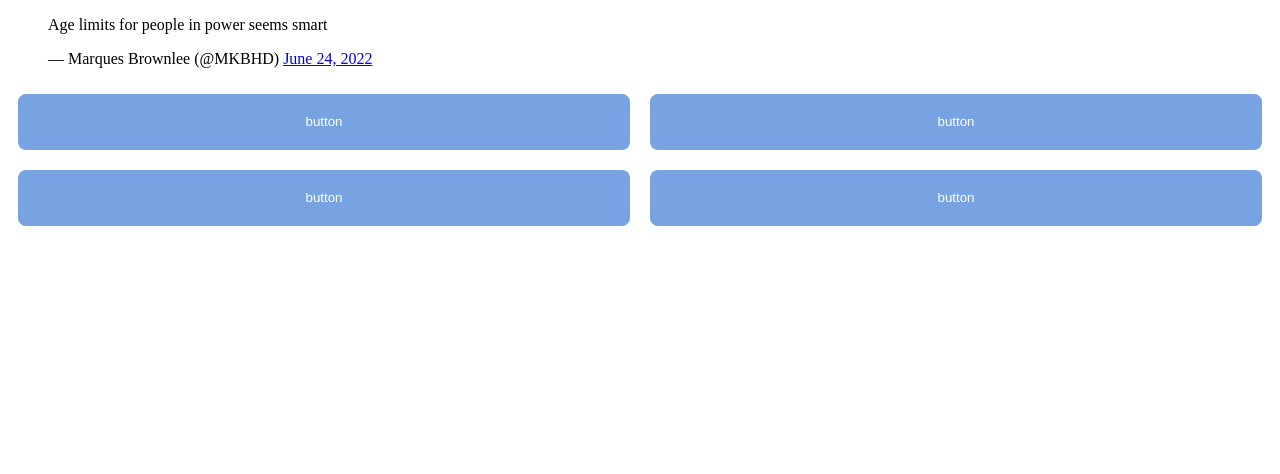
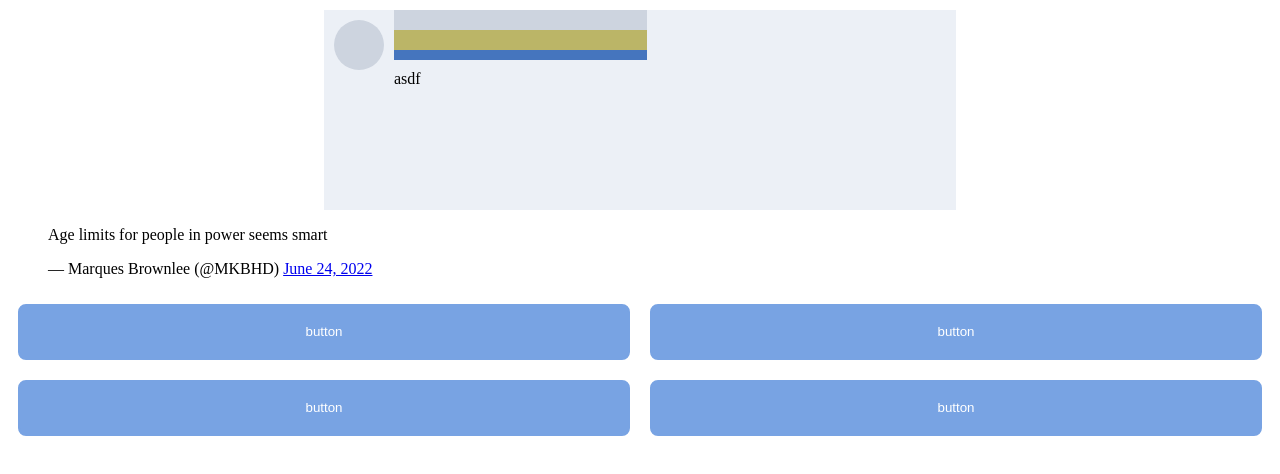
Before and after one commit to ebwu95/CelebTweets, a plain HTML site: page html/index.html in a window 1280 px wide. Drawn offline with Linux system fonts and the light colour scheme.

Commit message:
game page wip

```diff
--- a/css/style.css
+++ b/css/style.css
@@ -8,39 +8,43 @@
 }
 
 .pfp {
+  background-color: rgb(205, 212, 223);
+
   height: 50px;
   width: 50px;
-  background-color: rgb(205, 212, 223);
-  border-radius: 50%;
-  display: inline-block;
 
   margin: 10px;
+
+  border-radius: 50%;
+  float: left;
 }
 
 .name-and-handle {
-  /* background-color: rgb(69, 117, 190); */
+  background-color: rgb(69, 117, 190);
 
   height: 50px;
-  width: 50%;
+  width: 40%;
 
   margin: 10px;
 
   display: flex;
-  flex-direction: row;
+  flex-direction: column;
+  justify-content: stretch;
+  align-items: stretch;
 }
 
 .name {
   background-color: rgb(205, 212, 223);
 
   height: 20px;
-  width: 40%;
+  width: 100%;
 }
 
 .handle {
   background-color: rgb(187, 181, 103);
 
   height: 20px;
-  width: 40%;
+  width: 100%;
 }
 
 .answer-container {
@@ -72,3 +76,20 @@
   background-color: white;
   color: rgb(120, 163, 227);
 }
+
+.blocker {
+  height: 100px;
+  width: 50%;
+  background-color: rgb(58, 81, 119);
+
+  margin-top: 100px;
+  z-index: 0;
+}
+
+.blocker-margin {
+  margin-top: -300px;
+}
+
+.twitter-tweet {
+  z-index: 1;
+}
--- a/html/index.html
+++ b/html/index.html
@@ -11,10 +11,11 @@
 </head>
 
 <body>
-  <!-- <div class="tweetbox">
+  <div class="tweetbox">
     <div class="pfp">
 
     </div>
+
     <div class="name-and-handle">
       <div class="name">
 
@@ -22,14 +23,26 @@
       <div class="handle">
 
       </div>
+
     </div>
 
-  </div> -->
+    <div>
+      asdf
+    </div>
+  </div>
 
 
-  <div>
-    <blockquote class="twitter-tweet" tw-align-center data-lang="en"><p lang="en" dir="ltr">Age limits for people in power seems smart</p>&mdash; Marques Brownlee (@MKBHD) <a href="https://twitter.com/MKBHD/status/1540348372674318339?ref_src=twsrc%5Etfw">June 24, 2022</a></blockquote> <script async src="https://platform.twitter.com/widgets.js" charset="utf-8"></script>
-  </div>
+
+  <blockquote class="twitter-tweet">
+
+    <p lang="en" dir="ltr">Age limits for people in power seems smart</p>
+
+    &mdash; Marques Brownlee (@MKBHD)
+    <a href="https://twitter.com/MKBHD/status/1540348372674318339?ref_src=twsrc%5Etfw">June 24, 2022</a>
+  </blockquote>
+
+  <script async src="https://platform.twitter.com/widgets.js" charset="utf-8">
+  </script>
 
 
   <div class="answer-container">
```
